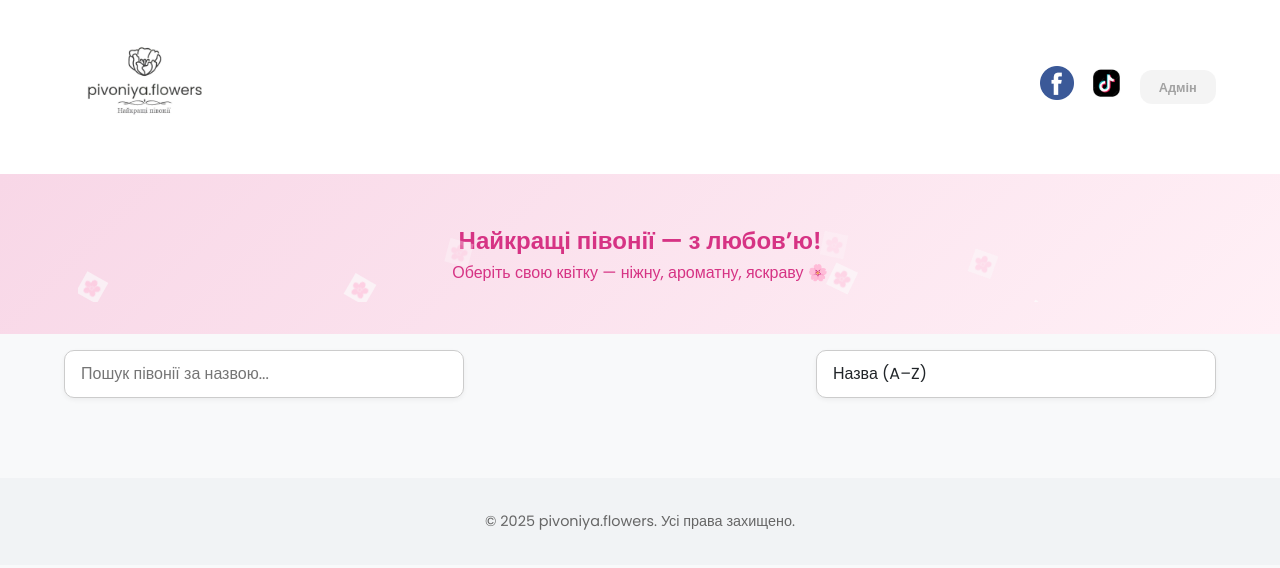
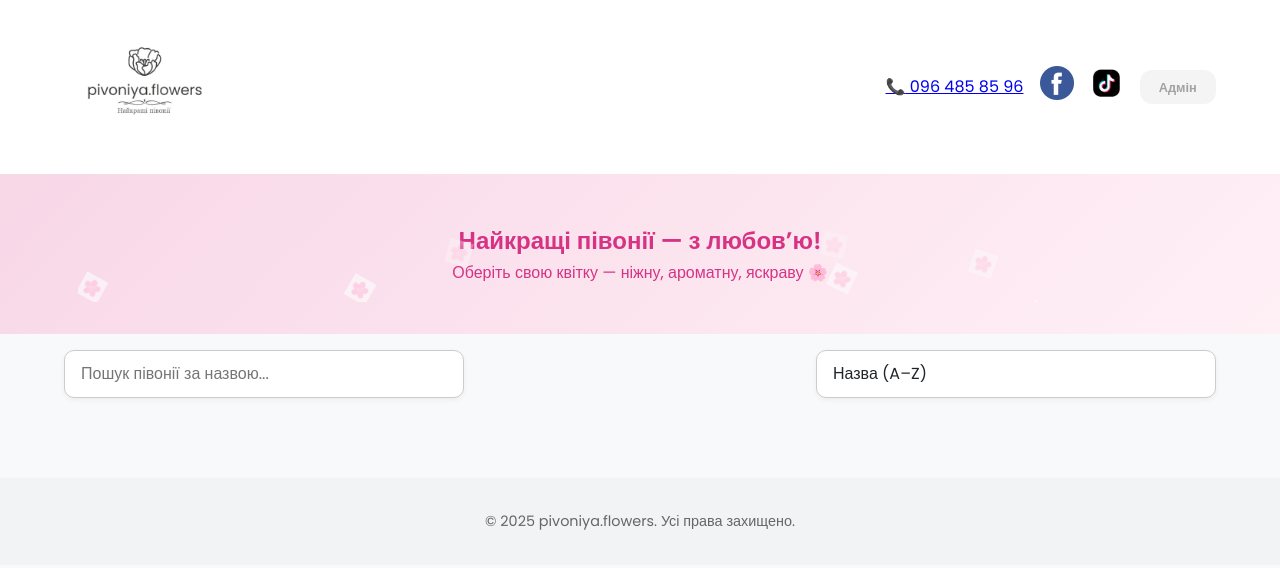
Before and after one commit to firemoraster/peony-catalog, a website: page public/index.html in a window 1280 px wide. Drawn offline with Linux system fonts and the light colour scheme; no server answers.

Commit message:
Update index.html

```diff
--- a/public/index.html
+++ b/public/index.html
@@ -14,6 +14,11 @@
   <div class="container header-content">
     <img src="logo.jpg" alt="Логотип pivoniya.flowers" class="logo-img" />
     <div class="header-right">
+      <div class="contact-phone">
+        <a href="tel:0964858596">
+          <span class="phone-icon">📞</span> 096 485 85 96
+        </a>
+      </div>
       <a href="https://www.facebook.com/share/16gJhvdhes/?mibextid=wwXIfr" target="_blank">
         <img src="facebook.png" alt="facebook" class="social-icon" />
       </a>
@@ -24,6 +29,7 @@
     </div>
   </div>
 </header>
+
 
   <!-- Герой-секція з анімацією -->
   <section class="hero">
```
Lines whose indentation alone changed are shown as unchanged.
